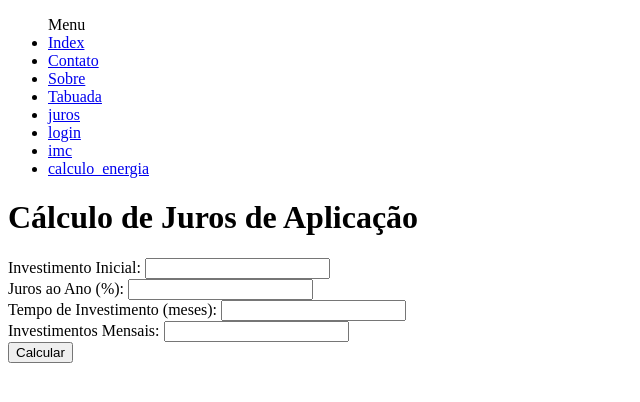
After one commit to LaraKleber/aulahtml, a Flask app: page /juros in a window 1280 px wide. The commit adds this page. Shown: the top 402 px of the page, without its empty margins (0-640 px from the left). Run offline with Flask 3, Linux system fonts and the light colour scheme.

Commit message:
Lista de Exercícios Flask 25.10

```diff
--- a/app.py
+++ b/app.py
@@ -1,24 +1,24 @@
-from flask import (Flask, request, render_template) # Importa o flask
+from flask import (Flask, request, render_template, flash, redirect, url_for) # Importa o flask
 
 app = Flask(__name__) # cria uma instância
+app.secret_key = 'segredo'  # Para utilizar flash messages
 
 @app.route("/", methods=( 'GET',)) # Assina uma rota
 def index(): # função responsável pela página
     nome = request.args.get('nome') #use seu nome
-    return f"""<h1>Página inicial</h1>
-    <p>Olá {nome}, que nome bonito!</p>"""
+    return render_template('index.html', nome=nome)
 
 @app.route("/galeria", methods=( 'GET', ))
 def galeria():
-    return "<h1>Galeria</h1>"
+    return render_template('galeria.html')
 
 @app.route("/contato", methods=( 'GET', ))
 def contato():
-    return "<h1>contato</h1>"
+    return render_template('contato.html')
 
 @app.route("/sobre", methods=( 'GET', ))
 def sobre():
-    return "<h1>sobre</h1>"
+    return render_template('sobre.html')
 
 @app.route("/area/<float:largura>/<float:altura>", methods=( 'GET', ))
 def area(largura: float, altura: float):
@@ -51,3 +51,88 @@ def tabuada(numero = None):
        numero = int(request.args.get('numero'))
 
     return render_template('tabuada.html', numero=numero)
+
+@app.route('/juros', methods=['GET', 'POST'])
+def juros():
+    if request.method == 'POST':
+        try:
+            investimento_inicial = float(request.form['investimento_inicial'])
+            investimento_mensal = float(request.form['aporte_mensal'])
+            juros_ano = float(request.form['juros_ano'])
+            tempo_meses = int(request.form['tempo_meses'])
+
+            juros_mensal = juros_ano / 12 / 100
+            total = investimento_inicial
+
+            for _ in range(tempo_meses):
+                total += investimento_mensal
+                total *= (1 + juros_mensal)
+
+            return render_template('juros.html', total=total)
+        except ValueError:
+            return render_template('juros.html', error="Insira valores válidos.")
+
+    return render_template('juros.html')
+
+@app.route('/imc', methods=['GET', 'POST'])
+def imc():
+    imc = None
+    avaliação = None
+
+    if request.method == 'POST':
+        altura = float(request.form['altura'])
+        peso = float(request.form['peso'])
+        imc = peso / (altura ** 2)
+
+        if imc < 18.5:
+            avaliação = 'Você está magro'
+        elif imc < 24.9:
+            avaliação = 'Você está normal'
+        elif imc < 29.9:
+            avaliação = 'Você está em Sobrepeso - Grau 1'
+        elif imc <39.9:
+            avaliação = 'Você está em Obesidade - Grau 2'
+        else:
+            avaliação = 'Você está em Obesidade Grave - Grau 3'
+
+    return render_template('imc.html', imc=imc, avaliação=avaliação)
+
+
+@app.route('/login', methods=['GET', 'POST'])
+def login():
+    if request.method == 'POST':
+        email = request.form['email']
+        senha = request.form['senha']
+
+        if email == 'aluno@senai.br' and senha == 'senai':
+            flash('Login efetuado', 'successo')
+            return redirect(url_for('login'))
+        else:
+            flash('Usuário ou senha incorretos, tente novamente.', 'error')
+
+    return render_template('login.html')
+
+
+calculos_mensais = []
+
+@app.route('/calculo_energia', methods=['GET', 'POST'])
+def calculo_consumo():
+    global calculos_mensais
+
+    if request.method == 'POST':
+        try:
+            nova_medicao = float(request.form['nova_medicao'])
+            calculos_mensais.append(nova_medicao)
+
+
+            consumo = [calculos_mensais[i] - calculos_mensais[i - 1] for i in range(1, len(calculos_mensais))]
+            valor_kwh = 0.89
+            valores = [c * valor_kwh for c in consumo]
+
+            return render_template('consumo.html', medicoes=calculos_mensais, consumo=consumo, valores=valores)
+
+        except ValueError:
+            flash("Insira um valor válido.")
+            return redirect(url_for('calcular_consumo'))
+
+    return render_template('consumo.html', medicoes=calculos_mensais)
--- /dev/null
+++ b/templates/contato.html
@@ -0,0 +1,6 @@
+{% extends 'layout.html' %}
+{% block content %}
+
+<h1>contato</h1>
+
+{% endblock %}
--- /dev/null
+++ b/templates/galeria.html
@@ -0,0 +1,6 @@
+{% extends 'layout.html' %}
+{% block content %}
+
+<h1>contato</h1>
+
+{% endblock %}
--- /dev/null
+++ b/templates/index.html
@@ -0,0 +1,5 @@
+{% extends 'layout.html' %}
+{% block content %}
+<h1>Página inicial</h1>
+    <p>Olá {{nome}}, que nome bonito!</p>
+{% endblock %}
--- /dev/null
+++ b/templates/juros.html
@@ -0,0 +1,29 @@
+{% extends 'layout.html' %}
+
+{% block content %}
+
+    <h1>Cálculo de Juros de Aplicação</h1>
+    <form method="post">
+        <label for="investimento_inicial">Investimento Inicial:</label>
+        <input type="number" step="0.01" name="investimento_inicial" required><br>
+
+        <label for="juros_ano">Juros ao Ano (%):</label>
+        <input type="number" step="0.01" name="juros_ano" required><br>
+
+        <label for="tempo_meses">Tempo de Investimento (meses):</label>
+        <input type="number" name="tempo_meses" required><br>
+
+        <label for="aporte_mensal">Investimentos Mensais:</label>
+        <input type="number" step="0.01" name="aporte_mensal" required><br>
+
+        <input type="submit" value="Calcular">
+    </form>
+
+    {% if total %}
+        <h2>Valor Total ao Final do Período: R$ {{ total | round(2) }}</h2>
+    {% endif %}
+    {% if error %}
+        <h2 style="color: red;">{{ error }}</h2>
+    {% endif %}
+
+{% endblock %}
--- a/templates/layout.html
+++ b/templates/layout.html
@@ -6,6 +6,16 @@
     <title>Meu site</title>
 </head>
 <body>
+    <ul>Menu
+        <li><a href="/">Index</a></li>
+        <li><a href="/contato">Contato</a></li>
+        <li><a href="/sobre">Sobre</a></li>
+        <li><a href="/tabuada">Tabuada</a></li>
+        <li><a href="/juros">juros</a></li>
+        <li><a href="/login">login</a></li>
+        <li><a href="/imc">imc</a></li>
+        <li><a href="/calculo_energia">calculo_energia</a></li>
+    </ul>
     {% block content %}
     {% endblock %}
 </body>
--- /dev/null
+++ b/templates/sobre.html
@@ -0,0 +1,6 @@
+{% extends 'layout.html' %}
+{% block content %}
+
+<h1>sobre</h1>
+
+{% endblock %}
```
Also changed, not shown: templates/consumo.html (added, +35 -0 lines), templates/imc.html (added, +19 -0 lines), templates/login.html (added, +24 -0 lines).
